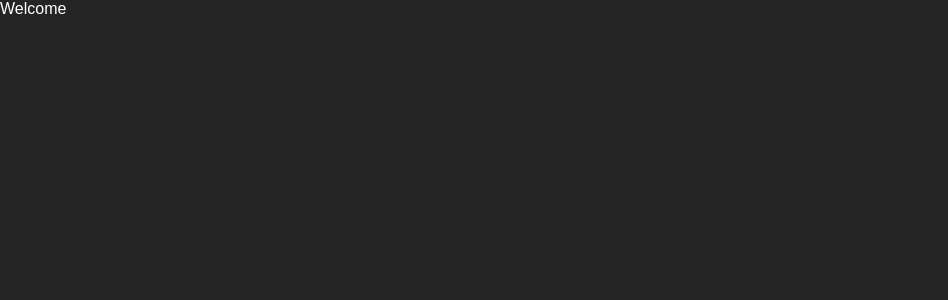
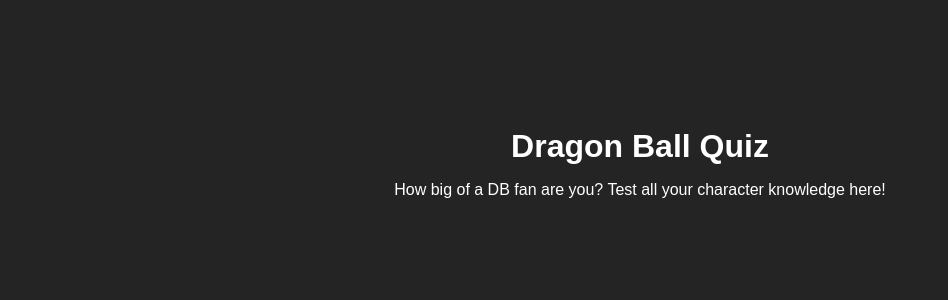
Before and after one commit to vzbel/dragonball-quiz, a React (Vite) app: page / in a window 1280 px wide. Shown: the top 300 px of the page, without its empty margins (0-948 px from the left). Built offline with nearby package versions, Linux system fonts and the light colour scheme.

Commit message:
Create header

```diff
--- a/src/App.jsx
+++ b/src/App.jsx
@@ -1,9 +1,14 @@
 import './App.css';
+import Header from "./components/Header.jsx";
 
 const App = () => {
   return (
     <>
-      <p>Welcome</p>
+      <Header
+        title="Dragon Ball Quiz"
+        description="How big of a DB fan are you?
+        Test all your character knowledge here!"
+      />
     </>
   );
 };
--- /dev/null
+++ b/src/components/Header.jsx
@@ -0,0 +1,12 @@
+import "../styles/Header.css";
+
+const Header = ({ title, description }) => {
+    return (
+        <header>
+            <h1>{title}</h1>
+            <p>{description}</p>
+        </header>
+    );
+};
+
+export default Header;
--- /dev/null
+++ b/src/styles/Header.css
@@ -0,0 +1,8 @@
+header {
+    margin-top: 128px;
+    text-align: center;
+}
+
+h1{
+    margin-bottom: 16px;
+}
```
